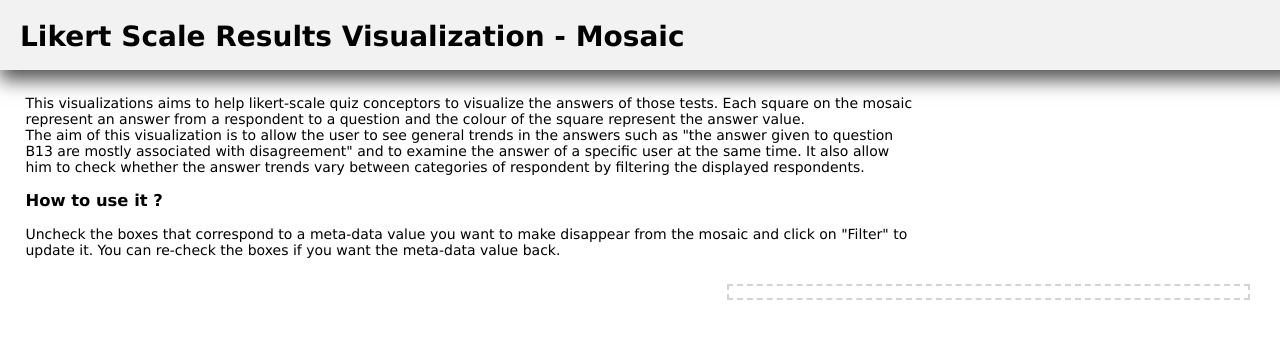
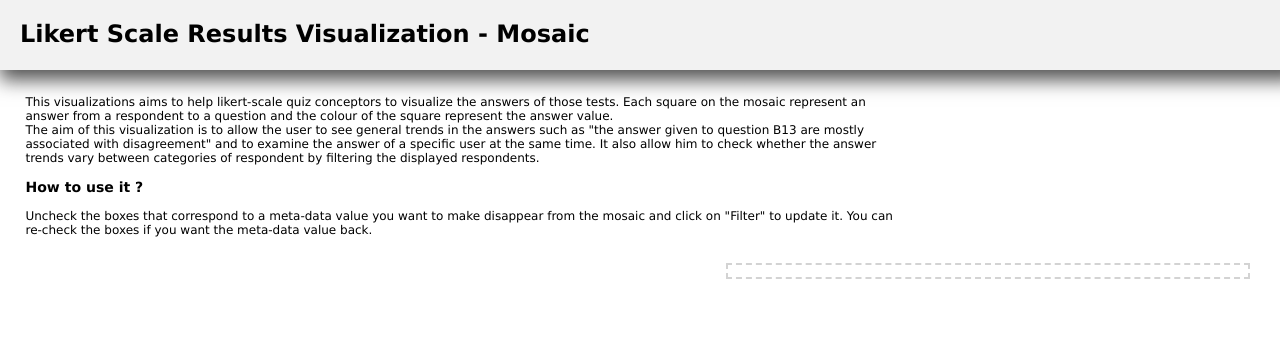
Before and after one commit to Raphael-Diana/glyph-mosaic_likert-scale, a plain HTML site: page Mosaic/Mosaic.html in a window 1280 px wide. Drawn offline with nearby package versions, Linux system fonts and the light colour scheme; no server answers.

Commit message:
modification taille police

```diff
--- a/Mosaic/style.css
+++ b/Mosaic/style.css
@@ -4,7 +4,7 @@
 }
 
 body{
-    font: normal 14px Verdana, Arial, sans-serif;
+    font: normal 12px Verdana, Arial, sans-serif;
 }
 
 #titre{
```
